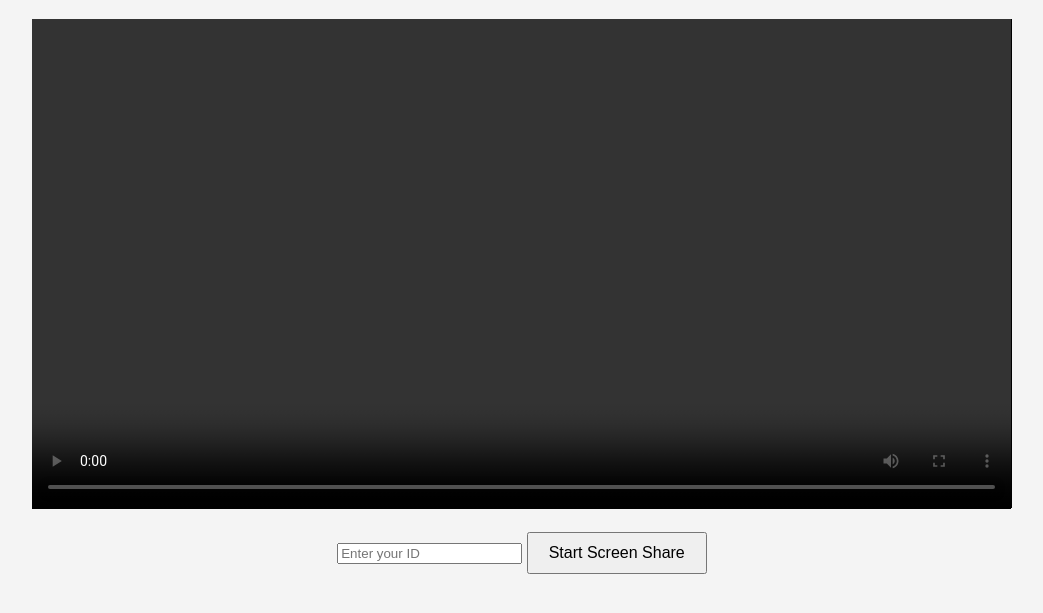
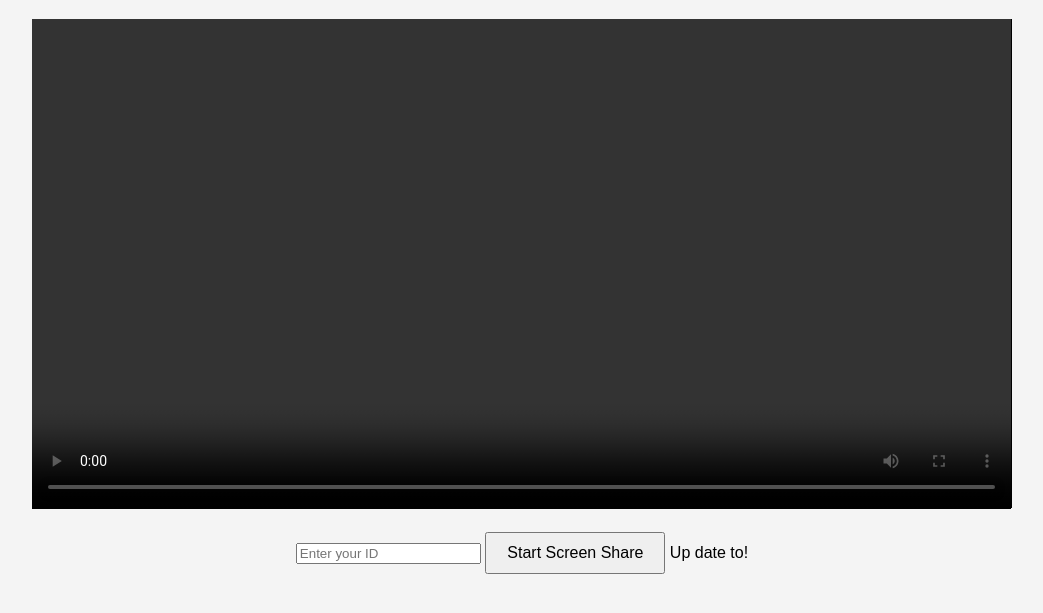
Before and after one commit to SuperGamer747/SuperGamer747.github.io, a website: page screen-share/index.html in a window 1280 px wide. Shown: the part 89-702 px from the top of the page, without its empty margins (118-1161 px from the left). Drawn offline with Linux system fonts and the light colour scheme.

Commit message:
Update index.html

```diff
--- a/screen-share/index.html
+++ b/screen-share/index.html
@@ -35,6 +35,7 @@
     <input type="text" id="userId" placeholder="Enter your ID" />
     <button id="startShare">Start Screen Share</button>
     <button id="startView" style="display:none;">Start Viewing</button>
+    Up date to!
     <div id="shareLink">
         <p>Share this link to view your screen: <a href="" id="link"></a></p>
     </div>
```
